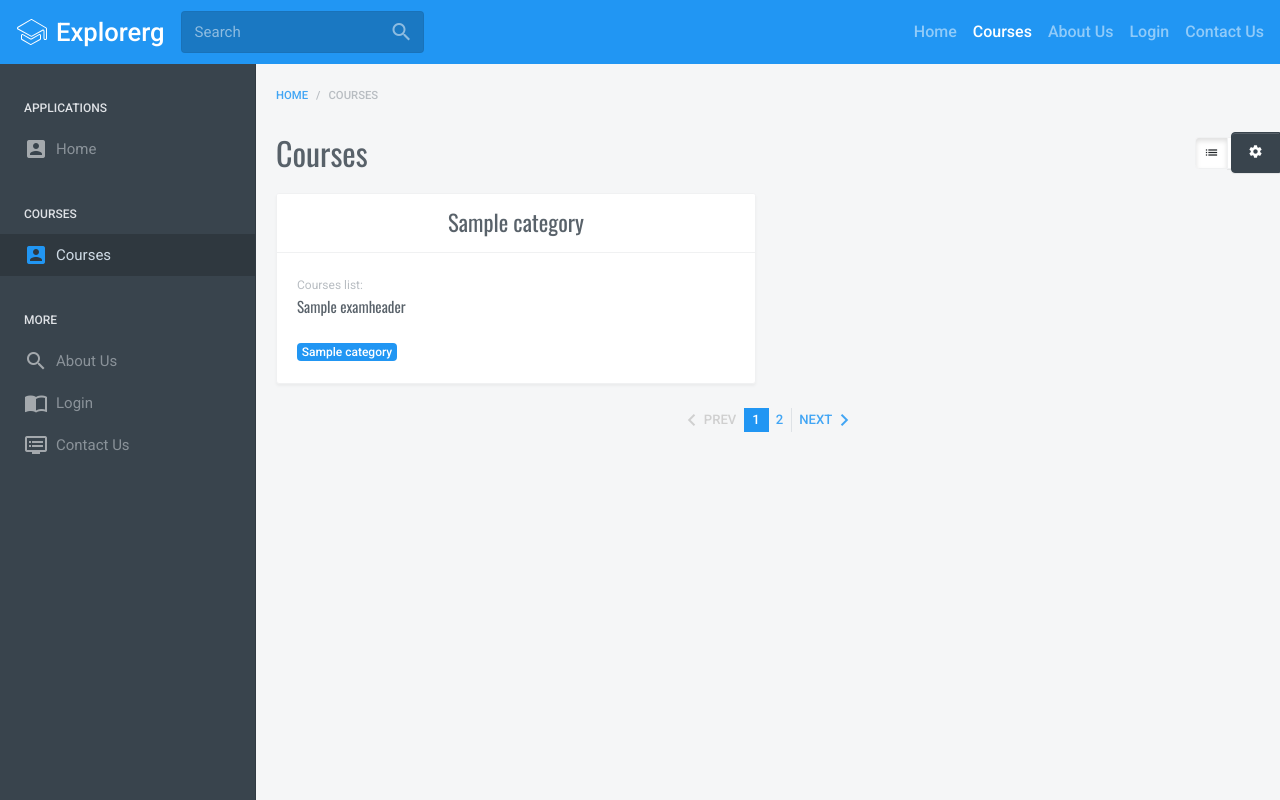
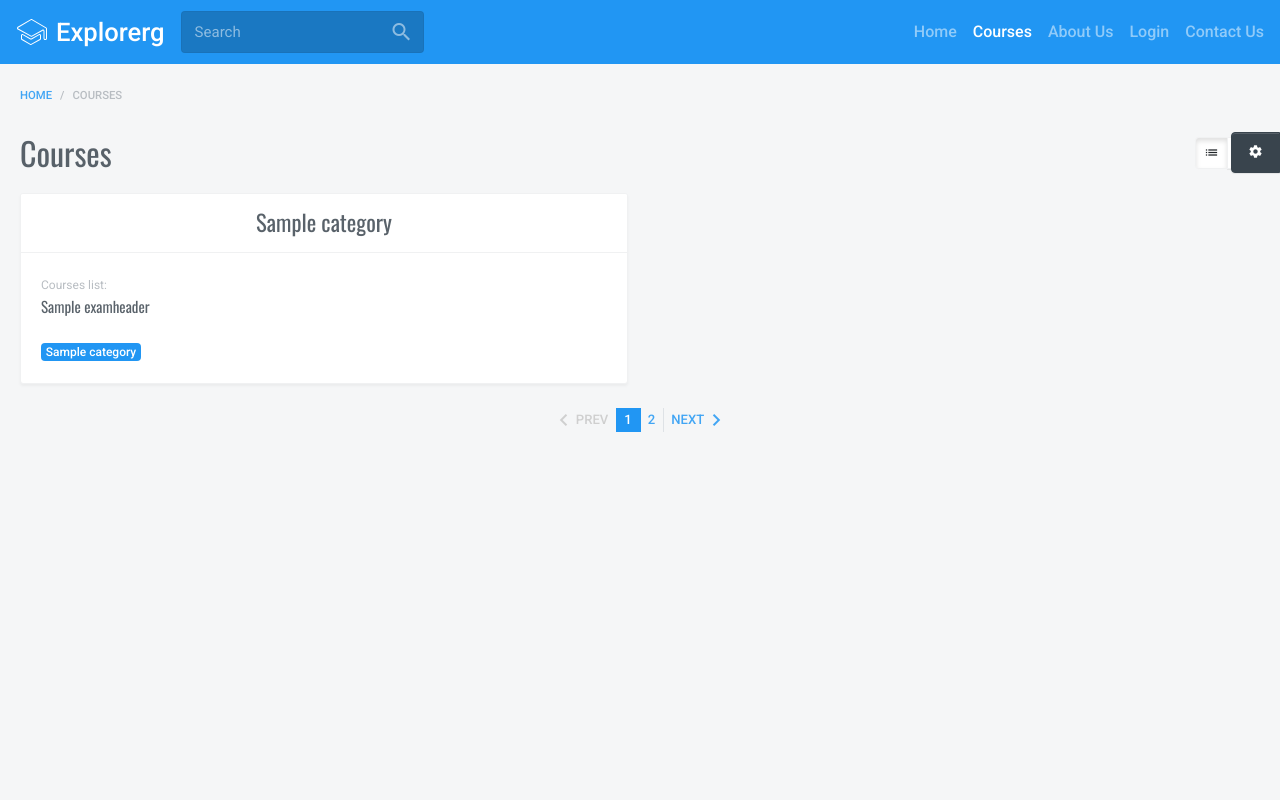
Before and after one commit to Chetan1330/LearningPortal, a Django app: page /courses/ in a window 1280 px wide. Run offline with Django 4.2, Linux system fonts and the light colour scheme; tables that the repository leaves empty hold one stand-in row (values such as "Sample post"); some libraries are stand-ins or nearby versions.

Commit message:
Update side1.html

```diff
--- a/templates/side1.html
+++ b/templates/side1.html
@@ -1,3 +1,4 @@
+{% if request.user.is_authenticated %}
 <div class="mdk-drawer js-mdk-drawer"
                      id="default-drawer">
                     <div class="mdk-drawer__content ">
@@ -96,7 +97,7 @@
                                             <i class="sidebar-menu-icon sidebar-menu-icon--left material-icons">search</i> About Us
                                         </a>
                                     </li>
-                                    <li class="sidebar-menu-item {% if 'viewcourse.html' in segment %} active {% endif %}">
+                                    <li class="sidebar-menu-item {% if 'login' in segment %} active {% endif %}">
                                         <a class="sidebar-menu-button"
                                            href="/login/">
                                             <i class="sidebar-menu-icon sidebar-menu-icon--left material-icons">import_contacts</i> Login
@@ -194,3 +195,4 @@
                         </div>
                     </div>
                 </div>
+{% endif %}
```
